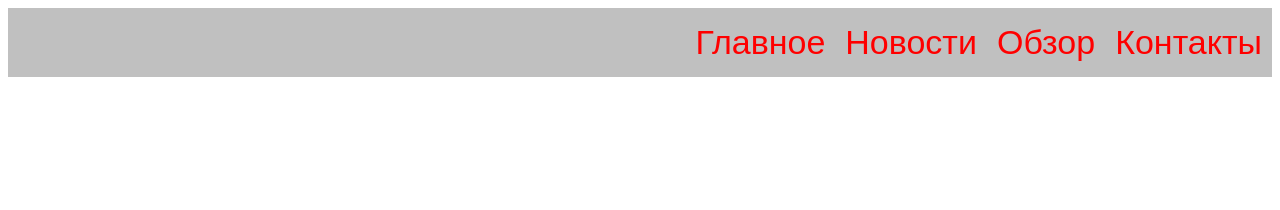
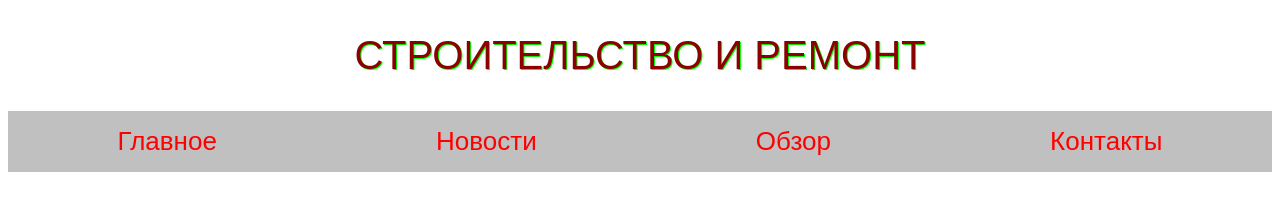
Before and after one commit to WebHeroSchool/forest, a plain HTML site: page index.html in a window 1280 px wide. Drawn offline with Linux system fonts and the light colour scheme.

Commit message:
added all files

```diff
--- a/index.html
+++ b/index.html
@@ -7,6 +7,8 @@
     <meta name="viewport" content="initial-scale=1.0, width=device-width">
 </head>
 <body>
+  <article class="article">
+    <h1 class="article__title"> СТРОИТЕЛЬСТВО И РЕМОНТ </h1>
     <div class="nav">
       <a href="#">Главное</a>
       <a href="#">Новости</a>
@@ -24,5 +26,6 @@
    </a>
  </div>
  </div>
+ </article>
  </body>
  </html>
--- a/style.css
+++ b/style.css
@@ -1,5 +1,13 @@
 body {
 font-family: Arial;
+}
+
+.article__title {
+   color: #8B0000;
+    text-align: center;
+    font-weight: lighter;
+    text-shadow: 1px 1px #00FF00;
+    font-size: 20px;
 }
 
 .nav {
@@ -37,18 +45,13 @@ font-family: Arial;
     top: 28px;
  }
 
-@media all and (max-width: 800px) {
-  .nav a {
-    justify-content: space-around;
-     font-size: 26px;
-     flex-grow: 1;
- }
-}
-
-@media all and (max-width: 500px) {
+@@media all and (max-width: 500px) {
   .nav {
      font-size: 15px;
      display: none;
+ }
+ .article__title {
+   font-size: 13px;
  }
 }
 
@@ -63,3 +66,14 @@ font-family: Arial;
      top: 28px;
  }
 }
+
+@media (min-width: 1100px){
+  .article__title {
+     font-size: 40px;
+ }
+  .nav a {
+    justify-content: space-around;
+     font-size: 26px;
+     flex-grow: 1;
+}
+}
```
Lines whose indentation alone changed are shown as unchanged.
